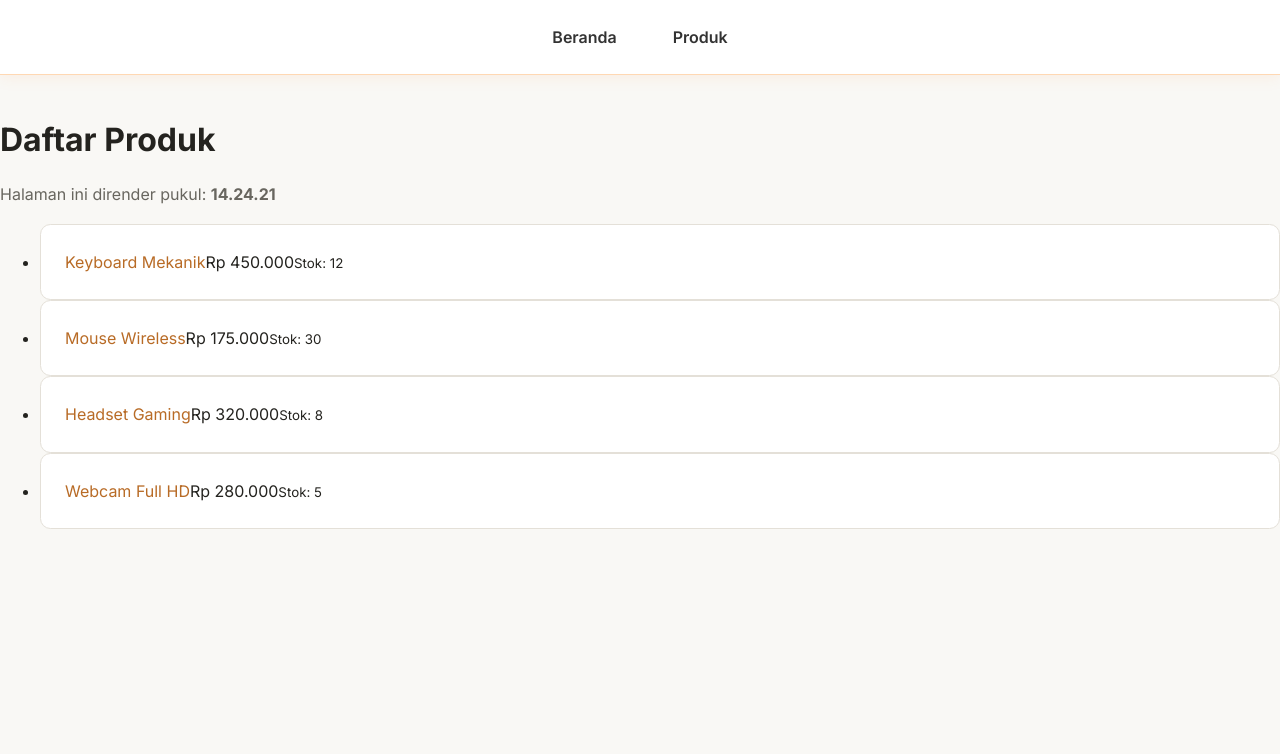
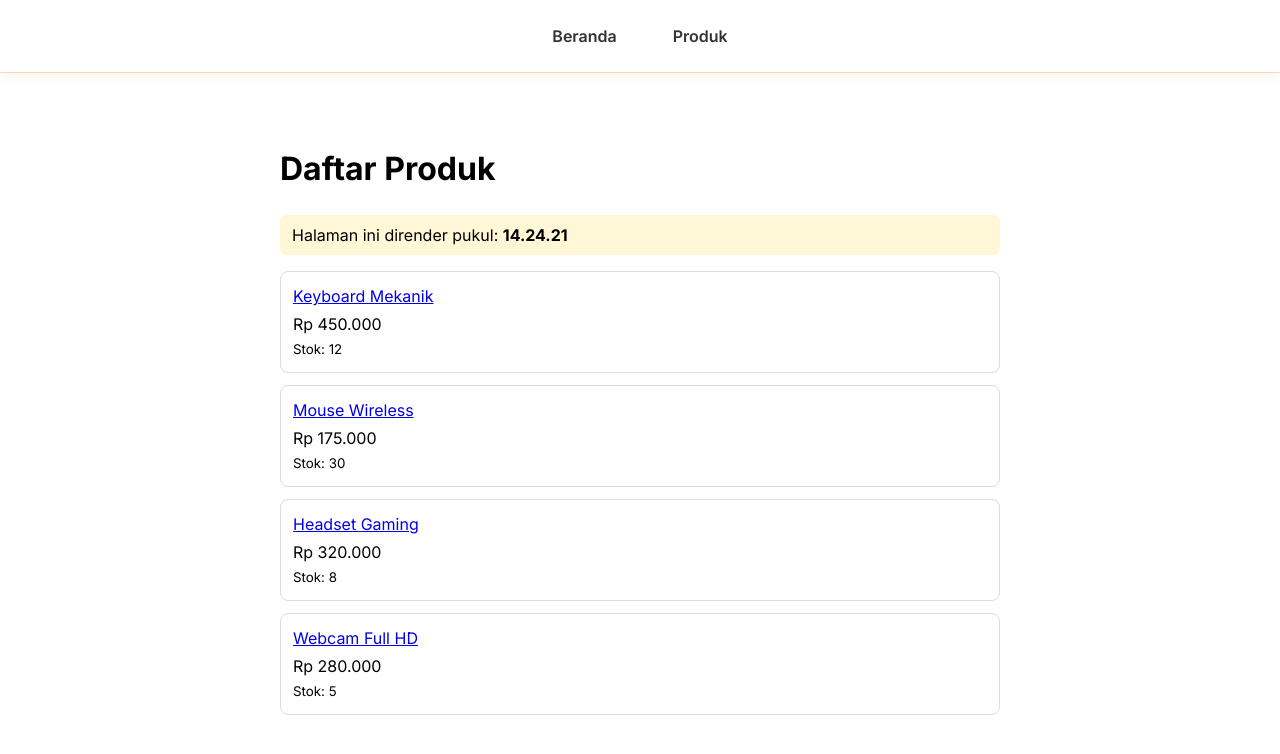
Before and after one commit to 1endra-collab/ISR-Tugas_17, a Next.js app: page /produk in a window 1280 px wide. Shown: the top 754 px of the page. Built offline with nearby package versions, Linux system fonts and the light colour scheme.

Commit message:
Restore original ISR practice styling from c30ee39

```diff
--- a/app/globals.css
+++ b/app/globals.css
@@ -1,141 +1,5 @@
-/* Educational editorial design system for the ISR practice app. */
-@import url('https://fonts.googleapis.com/css2?family=Inter:wght@300;400;500;600;700;800&family=Merriweather:ital,wght@0,300;0,400;0,700;0,900;1,400&display=swap');
-
-:root {
-  --color-bg: #f9f8f5;
-  --color-surface: #fff;
-  --color-surface-alt: #f3f1eb;
-  --color-text-primary: #24231f;
-  --color-text-secondary: #68665f;
-  --color-text-muted: #8c8981;
-  --color-accent: #b86b26;
-  --color-accent-hover: #8d4e18;
-  --color-accent-subtle: #f8efe4;
-  --color-border: #e4e0d8;
-  --color-border-strong: #cfc8bc;
-  --color-success: #18794e;
-  --color-warning: #a85e10;
-  --color-danger: #b42318;
-  --space-xs: .25rem;
-  --space-sm: .5rem;
-  --space-md: 1rem;
-  --space-lg: 1.5rem;
-  --space-xl: 2rem;
-  --space-2xl: 3rem;
-  --space-3xl: 4rem;
-  --font-sans: Inter, system-ui, -apple-system, BlinkMacSystemFont, "Segoe UI", sans-serif;
-  --font-serif: Merriweather, Georgia, serif;
-  --container-width: 72rem;
-  --container-padding: 2rem;
-  --border-radius: .65rem;
-  --border-radius-sm: .35rem;
-  --ease-smooth: cubic-bezier(.2, .7, .2, 1);
-}
-
-* { box-sizing: border-box; }
-html { scroll-behavior: smooth; font-size: 16px; }
-body {
-  margin: 0;
-  font-family: var(--font-sans);
-  color: var(--color-text-primary);
-  background: var(--color-bg);
-  line-height: 1.65;
-  -webkit-font-smoothing: antialiased;
-}
-a { color: var(--color-accent); text-decoration: none; transition: color .2s var(--ease-smooth); }
-a:hover { color: var(--color-accent-hover); }
-button, input, textarea, select { font: inherit; }
-code {
-  padding: .1rem .3rem;
-  background: var(--color-surface-alt);
-  border-radius: .2rem;
-  font-size: .92em;
-}
-.container { max-width: var(--container-width); margin: 0 auto; padding: 0 var(--container-padding); }
-h1, h2, h3, h4, h5, h6 { color: var(--color-text-primary); line-height: 1.2; }
-p { color: var(--color-text-secondary); }
-.page-heading { max-width: 48rem; margin: 0 0 2rem; }
-.page-heading h1 { margin: .25rem 0 1rem; font-family: var(--font-serif); font-weight: 700; font-size: clamp(2rem, 5vw, 3.5rem); letter-spacing: -.045em; }
-.page-heading > p:last-child { max-width: 42rem; margin-bottom: 0; }
-.eyebrow, .product-number {
-  color: var(--color-accent);
-  font-size: .75rem;
-  font-weight: 700;
-  letter-spacing: .12em;
-  text-transform: uppercase;
-}
-.product-page { padding-top: 2.5rem; padding-bottom: 4rem; }
-.info-box {
-  display: flex;
-  flex-wrap: wrap;
-  align-items: baseline;
-  gap: .4rem .8rem;
-  margin: 1.5rem 0 2rem;
-  padding: .85rem 1rem;
-  border-left: 3px solid var(--color-accent);
-  background: var(--color-accent-subtle);
-  color: var(--color-text-secondary);
-  font-size: .9rem;
-}
-.info-box strong { display: inline; margin: 0; color: var(--color-text-primary); font-weight: 600; }
-.info-box time { font-variant-numeric: tabular-nums; color: var(--color-accent-hover); }
-.card {
-  min-width: 0;
-  padding: 1.5rem;
-  background: var(--color-surface);
-  border: 1px solid var(--color-border);
-  border-radius: var(--border-radius);
-  transition: border-color .2s var(--ease-smooth), transform .2s var(--ease-smooth);
-}
-.card:hover { border-color: var(--color-border-strong); }
-.product-grid {
-  display: grid;
-  grid-template-columns: repeat(2, minmax(0, 1fr));
-  gap: 1rem;
-  margin: 0;
-  padding: 0;
-  list-style: none;
-}
-.product-grid li { min-width: 0; }
-.product-card { display: flex; flex-direction: column; height: 100%; }
-.product-card h2 { margin: .25rem 0 1rem; font-family: var(--font-serif); font-size: clamp(1.15rem, 2vw, 1.5rem); }
-.product-number { margin: 0; font-size: .7rem; }
-.product-price { margin: auto 0 .25rem; padding-top: 1rem; color: var(--color-text-primary); font-size: 1.4rem; font-weight: 700; font-variant-numeric: tabular-nums; }
-.product-stock { margin: 0 0 1.2rem; font-size: .9rem; }
-.product-link { display: inline-flex; align-items: center; justify-content: space-between; gap: 1rem; width: fit-content; padding-top: .7rem; border-top: 1px solid var(--color-border); font-size: .9rem; font-weight: 650; }
-.product-detail { max-width: 48rem; }
-.detail-list { margin: 0 0 1.5rem; }
-.detail-list > div { display: grid; grid-template-columns: minmax(8rem, .7fr) 1fr; gap: 1rem; padding: 1rem 0; border-bottom: 1px solid var(--color-border); }
-.detail-list dt { color: var(--color-text-secondary); }
-.detail-list dd { margin: 0; color: var(--color-text-primary); font-weight: 650; }
-.page-footer { margin-top: 3rem; padding-top: 1rem; border-top: 1px solid var(--color-border); color: var(--color-text-muted); font-size: .85rem; }
-.navbar {
-  position: fixed;
-  inset: 0 0 auto;
-  z-index: 1000;
-  background: rgba(249, 248, 245, .94);
-  backdrop-filter: blur(12px);
-  border-bottom: 1px solid var(--color-border);
-}
-.navbar-inner { display: flex; align-items: center; justify-content: space-between; gap: 1rem; min-height: 4.25rem; }
-.navbar-logo { color: var(--color-text-primary); font-family: var(--font-serif); font-weight: 800; font-size: 1.1rem; }
-.navbar-nav { display: flex; align-items: center; gap: .5rem; }
-.navbar-link { padding: .5rem .75rem; color: var(--color-text-secondary); font-size: .9rem; }
-.navbar-link:hover, .navbar-link.active { color: var(--color-text-primary); background: var(--color-surface-alt); }
-.info { color: var(--color-text-secondary); }
-.btn-primary { display: inline-flex; align-items: center; justify-content: center; gap: .5rem; min-height: 2.75rem; padding: .7rem 1rem; border: 1px solid var(--color-accent); border-radius: var(--border-radius-sm); background: var(--color-accent); color: white; font-weight: 650; cursor: pointer; }
-.btn-primary:hover { background: var(--color-accent-hover); color: white; }
-#products-section { scroll-margin-top: 6rem; }
-@media (max-width: 640px) {
-  :root { --container-padding: 1rem; }
-  .product-page { padding-top: 1.5rem; }
-  .product-grid { grid-template-columns: 1fr; }
-  .detail-list > div { grid-template-columns: 1fr; gap: .2rem; }
-  .navbar-inner { min-height: 3.75rem; }
-  .navbar-nav { gap: .15rem; }
-  .navbar-link { padding: .4rem .5rem; font-size: .85rem; }
-}
-@media (prefers-reduced-motion: reduce) {
-  *, *::before, *::after { animation-duration: .01ms !important; animation-iteration-count: 1 !important; transition-duration: .01ms !important; scroll-behavior: auto !important; }
-  html { scroll-behavior: auto; }
-}
+body { font-family: system-ui, sans-serif; max-width: 720px; margin: 0 auto; padding: 24px; line-height: 1.5; }
+nav { display: flex; gap: 16px; padding-bottom: 12px; border-bottom: 1px solid #ddd; margin-bottom: 16px; }
+.grid { list-style: none; padding: 0; display: grid; gap: 12px; }
+.card { border: 1px solid #ddd; border-radius: 8px; padding: 12px; display: flex; flex-direction: column; gap: 4px; }
+.info { background: #fff7d6; padding: 8px 12px; border-radius: 6px; }
```
